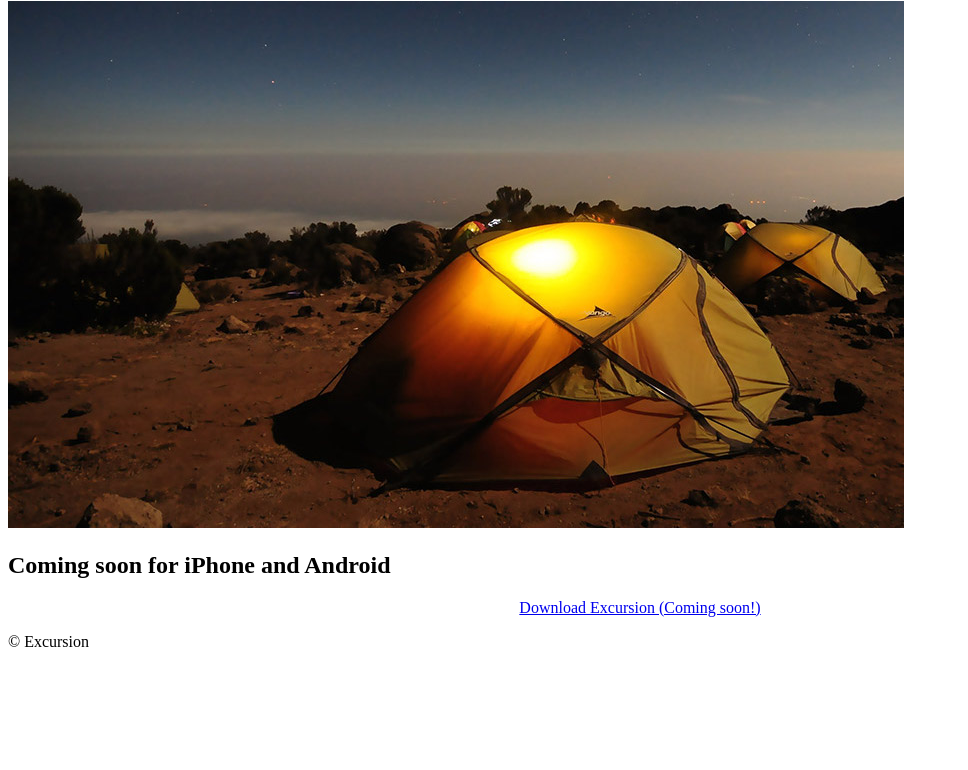
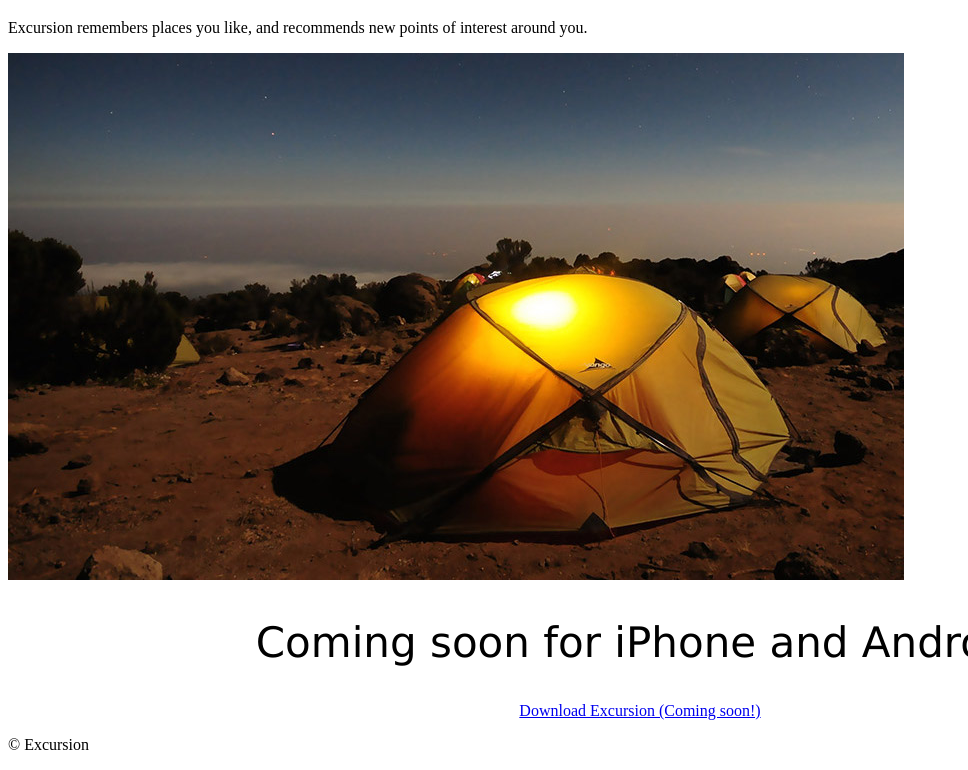
Before and after one commit to Salmon46/Excursion, a plain HTML site: page index.html in a window 1280 px wide. Shown: the part 368-1138 px from the top of the page, without its empty margins (0-968 px from the left). Before the commit the page ends 1035 px from the top, so only its background shows below. Drawn offline with Linux system fonts and the light colour scheme.

Commit message:
styled subtopics

```diff
--- a/resources/css/style.css
+++ b/resources/css/style.css
@@ -3,3 +3,10 @@
     font-size: 16px;
     text-align: center;
 }
+
+.subtopics {
+    font-family: Verdana, Geneva, Tahoma, sans-serif;
+    font-weight: 300;
+    font-size: 42px;
+    text-align: center;
+}
```
